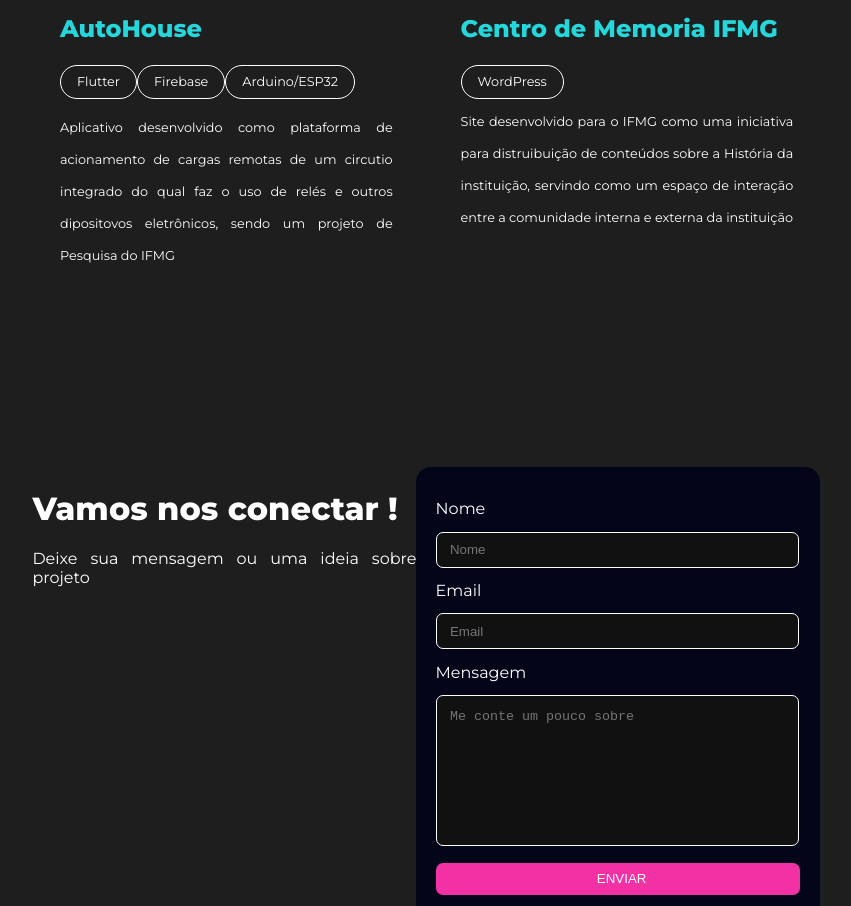
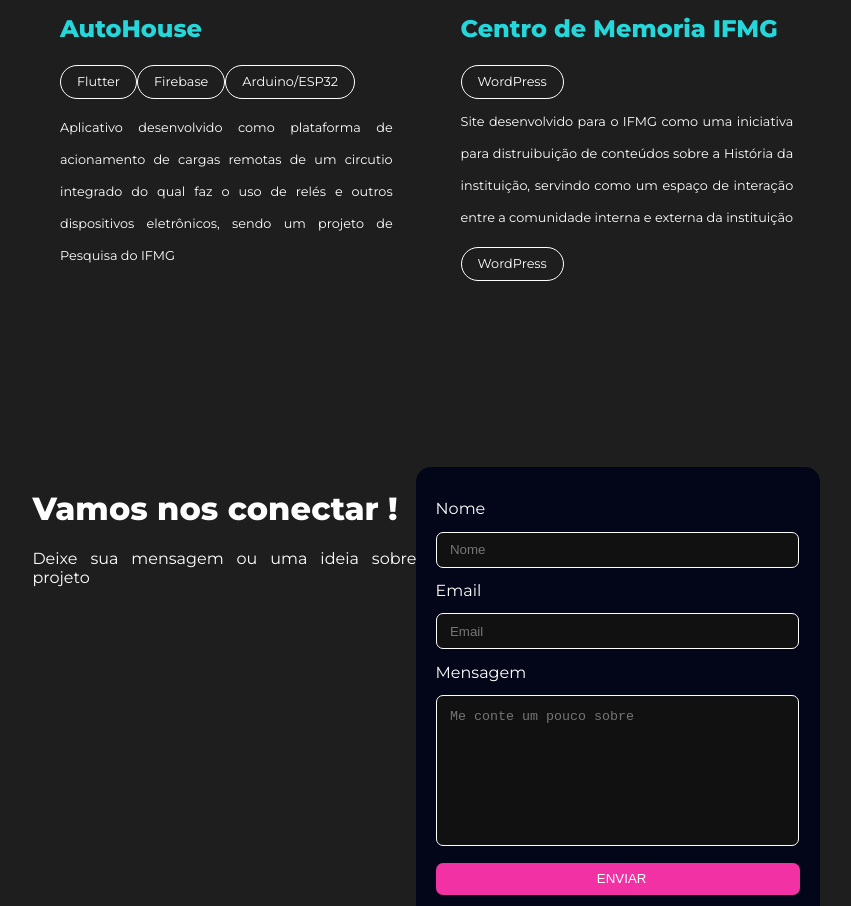
Before and after one commit to Martinho672/martinho672.github.io, a React (Create React App) app: page / in a window 1280 px wide. Shown: the part 2965-3871 px from the top of the page, without its empty margins (214-1065 px from the left). Built offline with nearby package versions, Linux system fonts and the light colour scheme.

Commit message:
Correcao texto

```diff
--- a/src/App.js
+++ b/src/App.js
@@ -158,7 +158,7 @@
                     <p>
                       Aplicativo desenvolvido como plataforma de acionamento de
                       cargas remotas de um circutio integrado do qual faz o uso
-                      de relés e outros dipositovos eletrônicos, sendo um
+                      de relés e outros dispositivos eletrônicos, sendo um
                       projeto de Pesquisa do IFMG
                     </p>
                   </div>
@@ -180,6 +180,9 @@
                     servindo como um espaço de interação entre a comunidade
                     interna e externa da instituição
                   </p>
+                  <div className="tags padding">
+                    <div className="tag">WordPress</div>
+                  </div>
                 </div>
               </div>
             </div>
```
